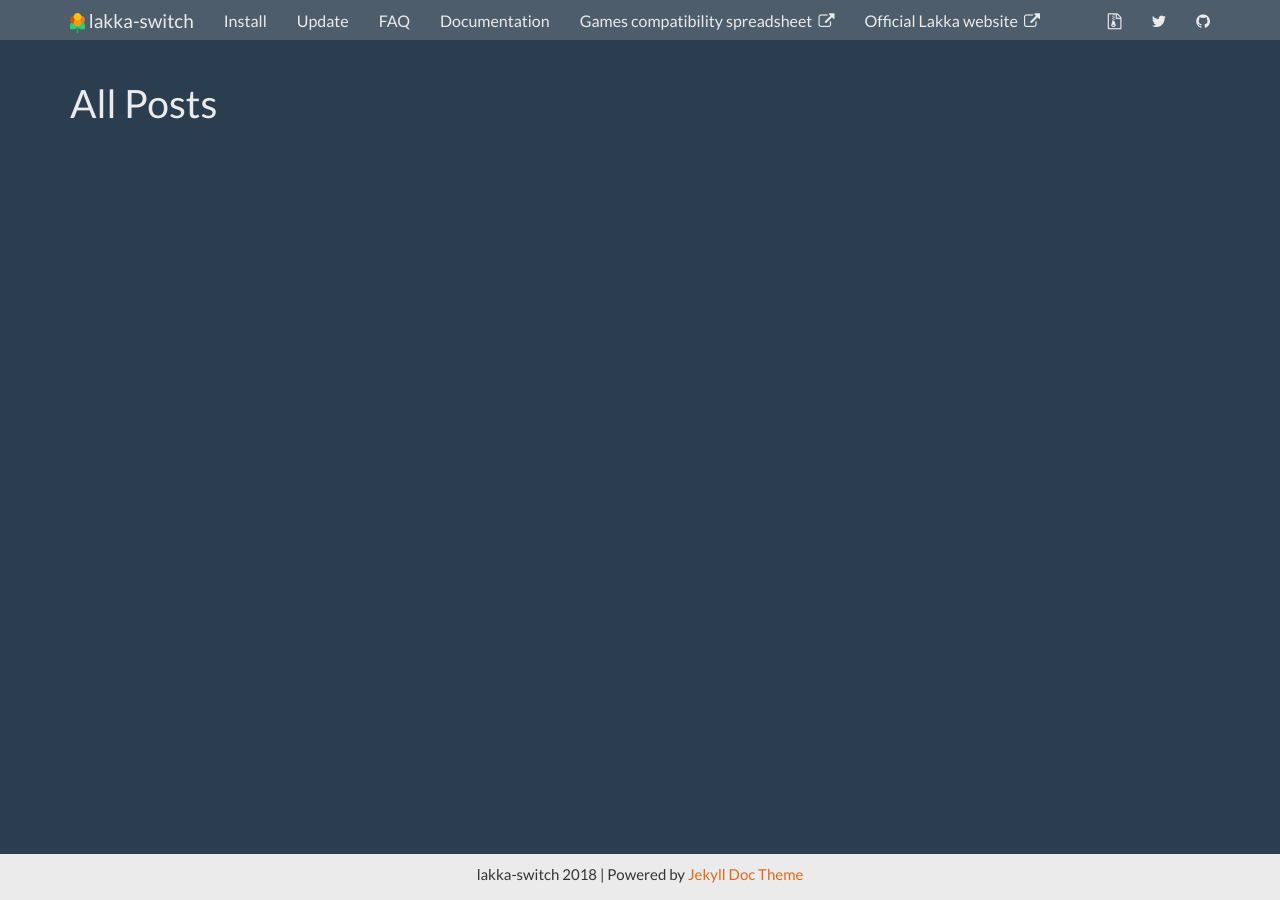
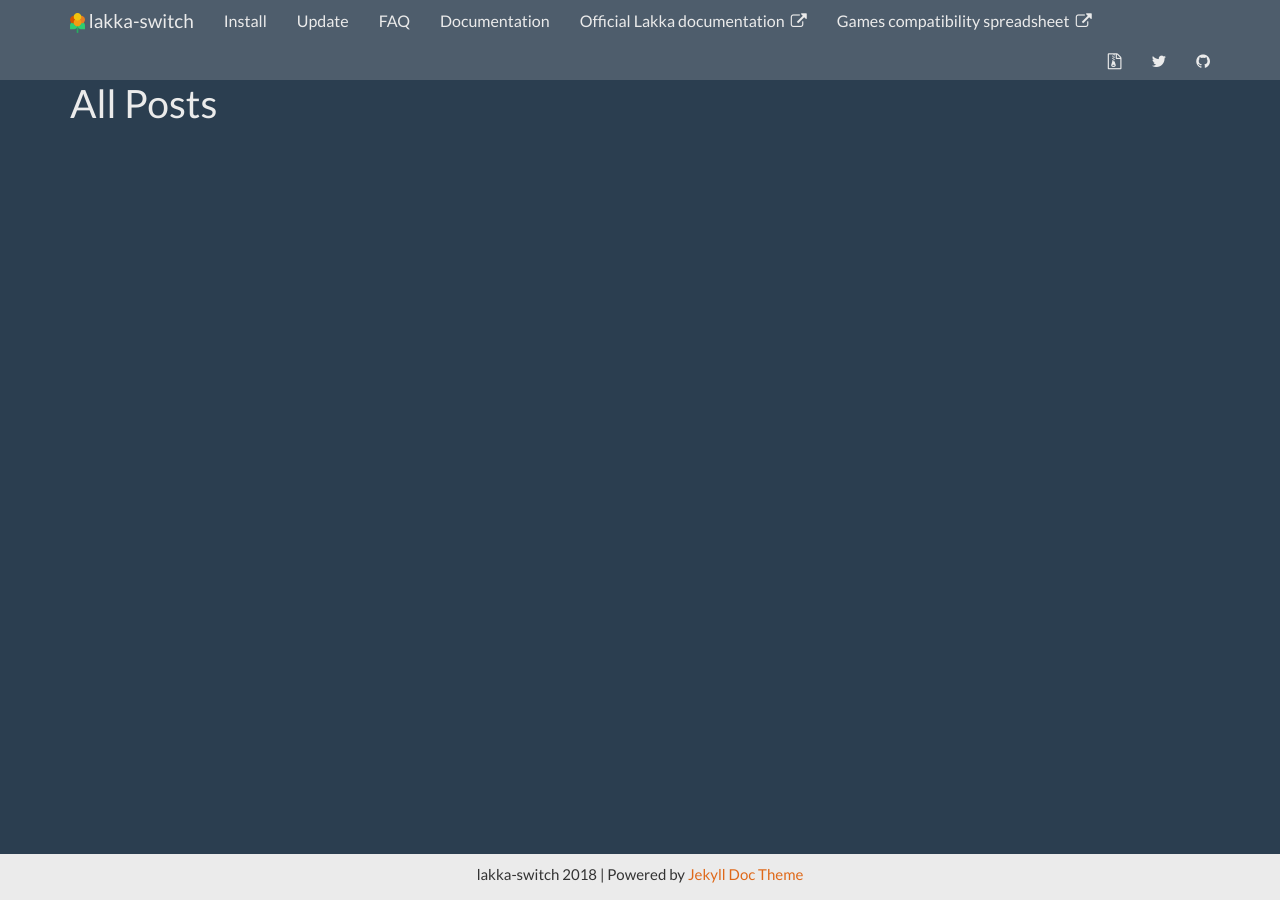
Before and after one commit to lakka-switch/documentation, a Jekyll site: the page built from allposts.html, in a window 1280 px wide. Built offline with Jekyll 4.4.1, drawn with Linux system fonts in a browser that asks for light colours; nearby versions of some CDN libraries.

Commit message:
Update topnav.html

```diff
--- a/_includes/topnav.html
+++ b/_includes/topnav.html
@@ -17,8 +17,8 @@
 	       <li><a href="{{ "/update.html" | prepend: site.baseurl }}">Update</a></li>
 	       <li><a href="{{ "/faq.html" | prepend: site.baseurl }}">FAQ</a></li>
                <li><a href="{{ "/docs/home/" | prepend: site.baseurl }}">Documentation</a></li>
+	       <li><a target="_blank" href="http://www.lakka.tv/doc/FAQ/">Official Lakka documentation&nbsp;&nbsp;<i class="fa fa-external-link" aria-hidden="true"></i></a></li>
 	       <li><a target="_blank" href="https://docs.google.com/spreadsheets/d/1criEgfpKh8ZFaXJ3ZtM3nJdtjaNpd-ERGEVIZVt3_dE/edit?usp=sharing">Games compatibility spreadsheet&nbsp;&nbsp;<i class="fa fa-external-link" aria-hidden="true"></i></a></li>
-	       <li><a target="_blank" href="https://lakka.tv/">Official Lakka website&nbsp;&nbsp;<i class="fa fa-external-link" aria-hidden="true"></i></a></li>
 
 		    <!--<li {% if page.sectionid=='blog' %} class="active" {% endif %}><a href="{{ site.posts.first.url | prepend: site.baseurl }}">Blog</a></li>-->
             </ul>
```
